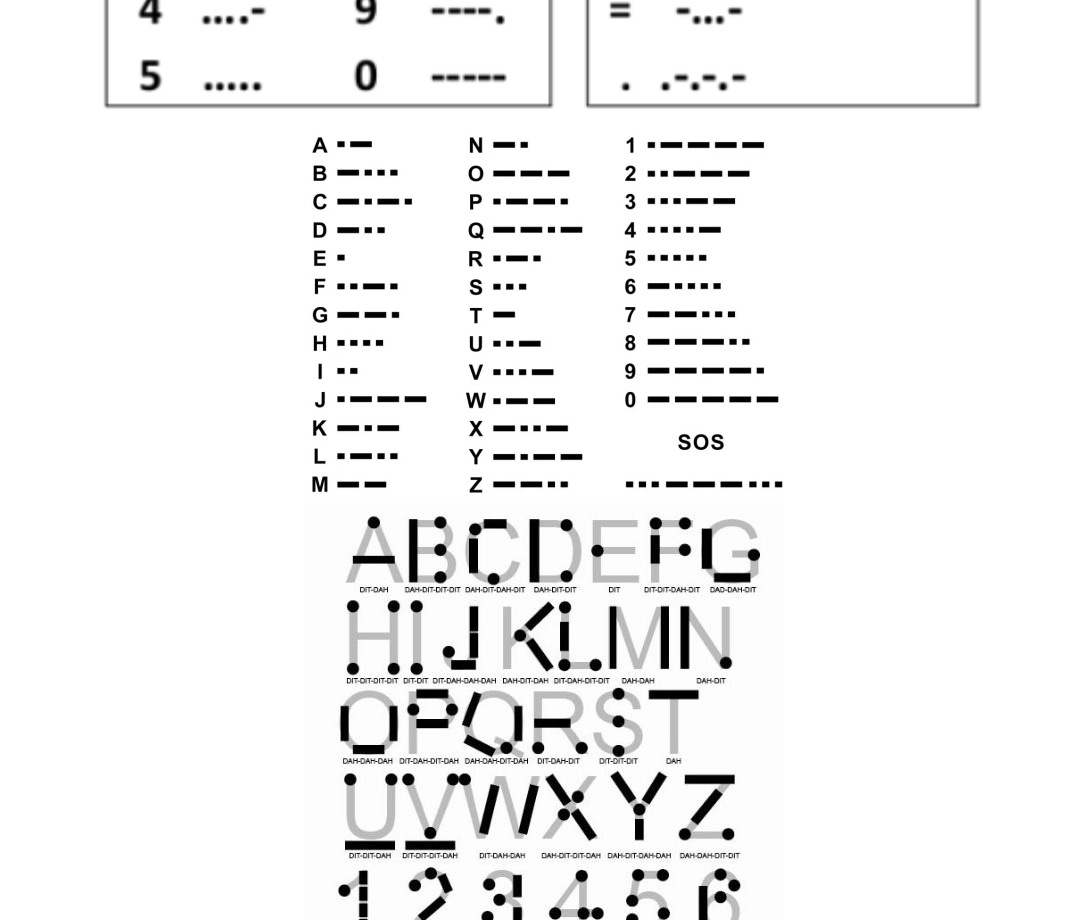
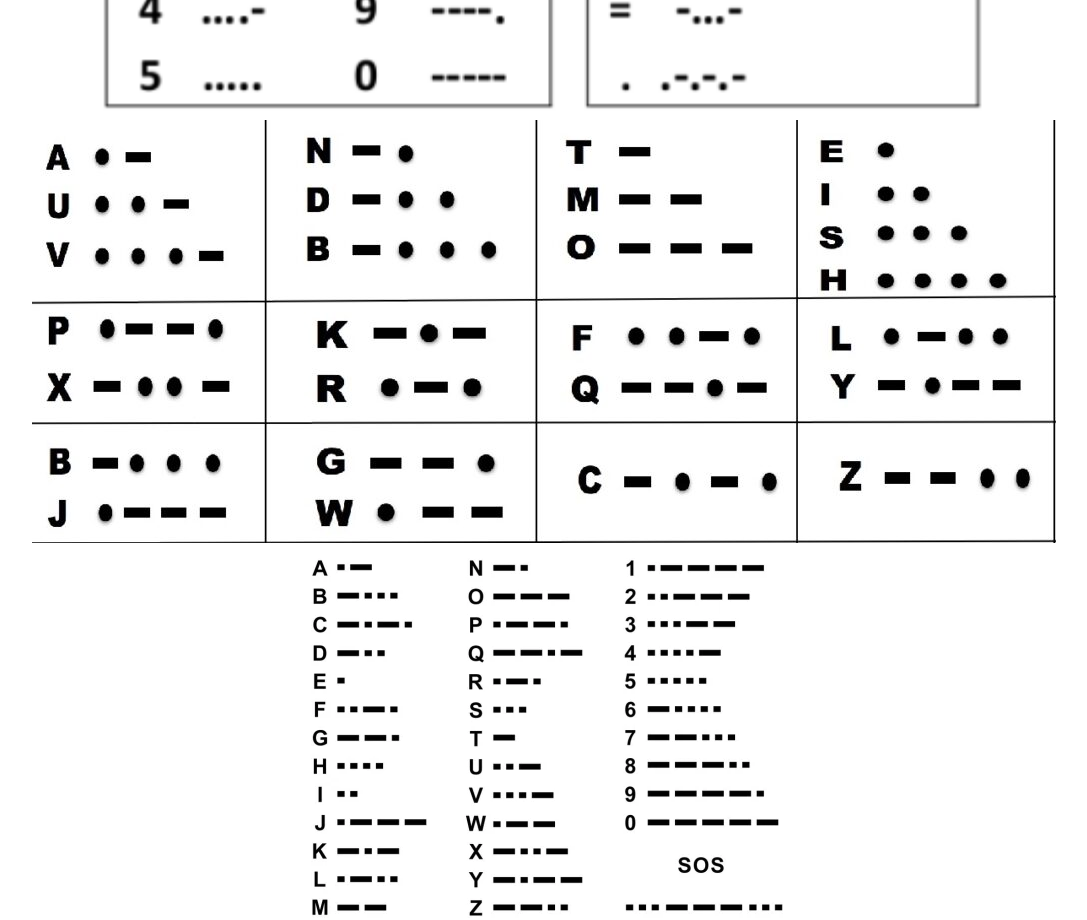
Before and after one commit to ltiisidii/rf-examen-react, a React (Create React App) app in the folder rf-examen/: page /morse-sim in a window 1280 px wide. Shown: the part 1000-1920 px from the top of the page, without its empty margins (96-1183 px from the left). Built offline with nearby package versions, Linux system fonts and the light colour scheme.

Commit message:
morse img

```diff
--- a/rf-examen/src/component/MorseSimulator.js
+++ b/rf-examen/src/component/MorseSimulator.js
@@ -6,6 +6,7 @@ import imagen1 from './images/imagen1.png';
 import imagen2 from './images/imagen2.png';
 import imagen3 from './images/imagen3.jpg';
 import imagen4 from './images/morse-with-images.png';
+import imagen5 from './images/imagen5.jpg';
 
 const MorseSimulator = () => {
   const [morseWords] = useState(wordsData);
@@ -57,8 +58,10 @@ const MorseSimulator = () => {
   return (
     <Box className="container">
       <Box>
+
         <div style={{ display: 'flex', justifyContent: 'center', flexDirection: 'column', alignItems: 'center' }}>
           <img src={imagen1} alt="Descripción de la imagen" />
+          <img src={imagen5} alt="Descripción de la imagen" />
           <img src={imagen2} alt="Descripción de la imagen" />
           <img src={imagen3} alt="Descripción de la imagen" />
           <img src={imagen4} alt="Descripción de la imagen" />
```
Also changed, not shown: rf-examen/src/component/images/imagen5.jpg (added).
